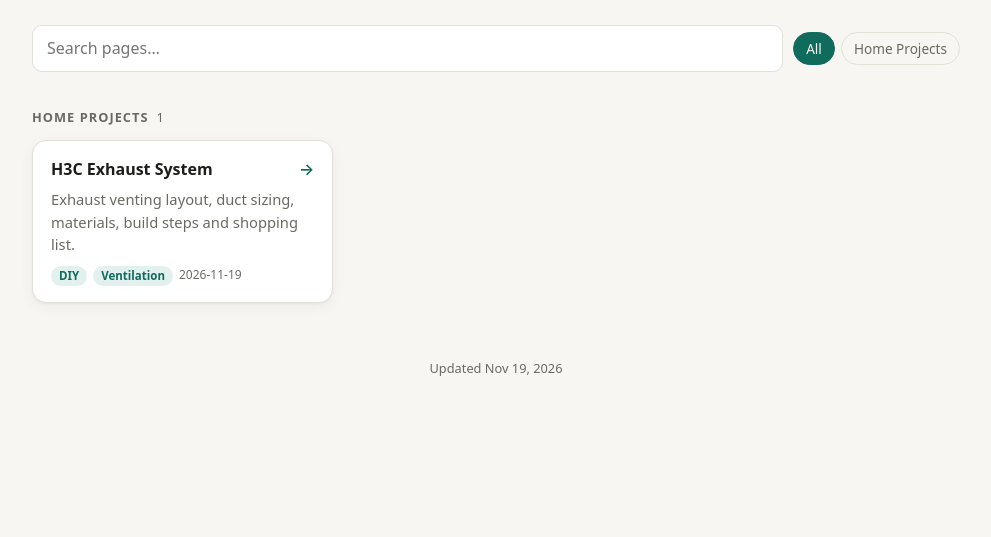
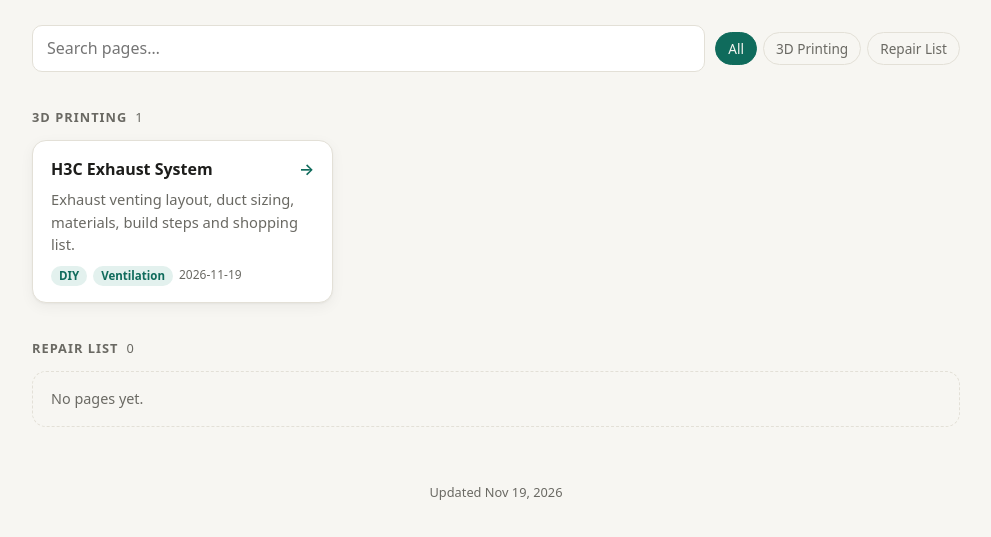
Before and after one commit to ghzhen/FamilyResources, a plain HTML site: page index.html in a window 1280 px wide. Shown: the part 129-666 px from the top of the page, without its empty margins (144-1135 px from the left). Drawn offline with Linux system fonts and the light colour scheme.

Commit message:
Update index.html

```diff
--- a/index.html
+++ b/index.html
@@ -51,6 +51,7 @@ section h2 .count{font-weight:500;letter-spacing:0}
 .tag{font-size:.72rem;font-weight:600;padding:1px 8px;border-radius:999px;background:var(--accent-soft);color:var(--accent)}
 .date{font-size:.75rem;color:var(--muted)}
 
+.soon{color:var(--muted);font-size:.9rem;margin:0;padding:16px 18px;border:1px dashed var(--line);border-radius:14px}
 .empty{color:var(--muted);text-align:center;padding:40px 0}
 footer{margin-top:56px;color:var(--muted);font-size:.8rem;text-align:center}
 @media (prefers-reduced-motion: reduce){.card,.card .title::after{transition:none}}
@@ -83,7 +84,7 @@ footer{margin-top:56px;color:var(--muted);font-size:.8rem;text-align:center}
    ============================================================ */
 const CATEGORIES = [
   {
-    name: "Home Projects",
+    name: "3D Printing",
     pages: [
       {
         title: "H3C Exhaust System",
@@ -93,6 +94,10 @@ const CATEGORIES = [
         date: "2026-11-19"
       }
     ]
+  },
+  {
+    name: "Repair List",
+    pages: []
   }
   // ,{ name: "Travel", pages: [ { title: "...", file: "travel/trip.html", desc: "..." } ] }
 ];
@@ -120,7 +125,11 @@ function render(){
     .map(c => {
       const pages = c.pages.filter(p =>
         !term || [p.title, p.desc, c.name, ...(p.tags || [])].join(" ").toLowerCase().includes(term));
-      if (!pages.length) return "";
+      if (!pages.length) {
+        if (term || c.pages.length) return "";
+        shown++;
+        return `<section><h2>${esc(c.name)} <span class="count">0</span></h2><p class="soon">No pages yet.</p></section>`;
+      }
       shown += pages.length;
       return `<section>
         <h2>${esc(c.name)} <span class="count">${pages.length}</span></h2>
```
